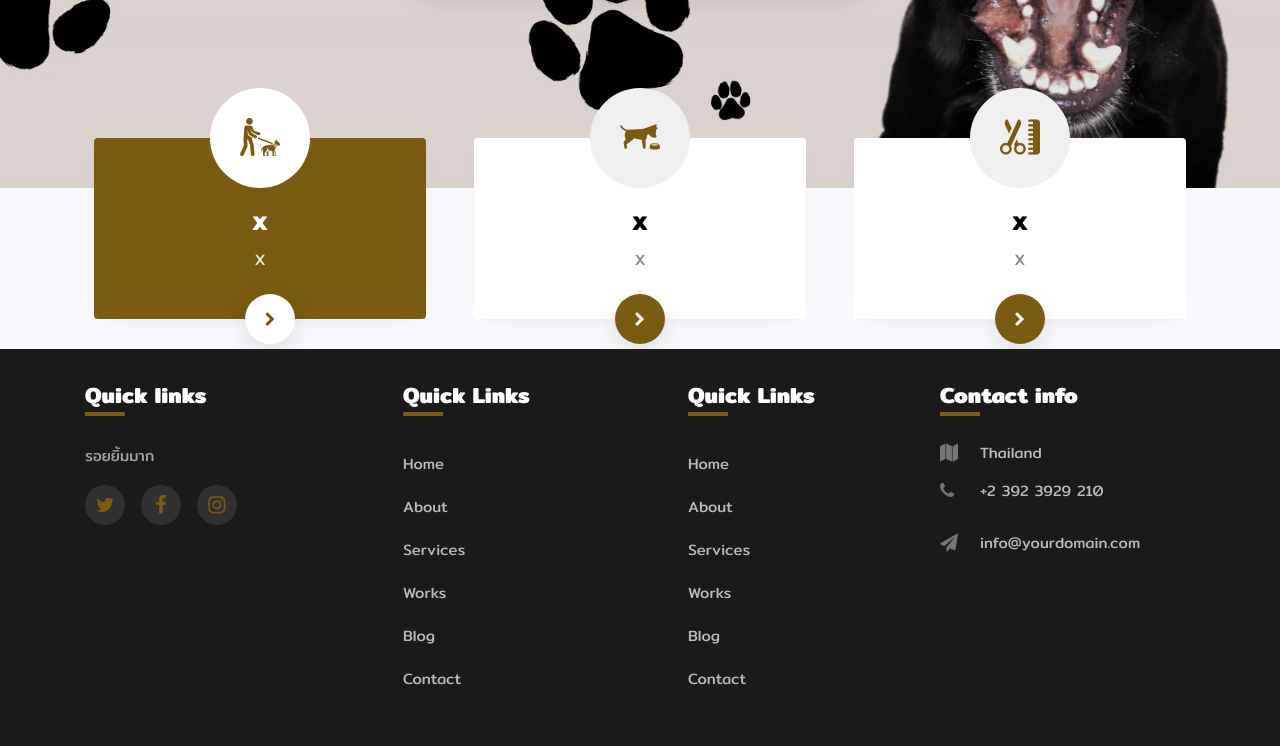
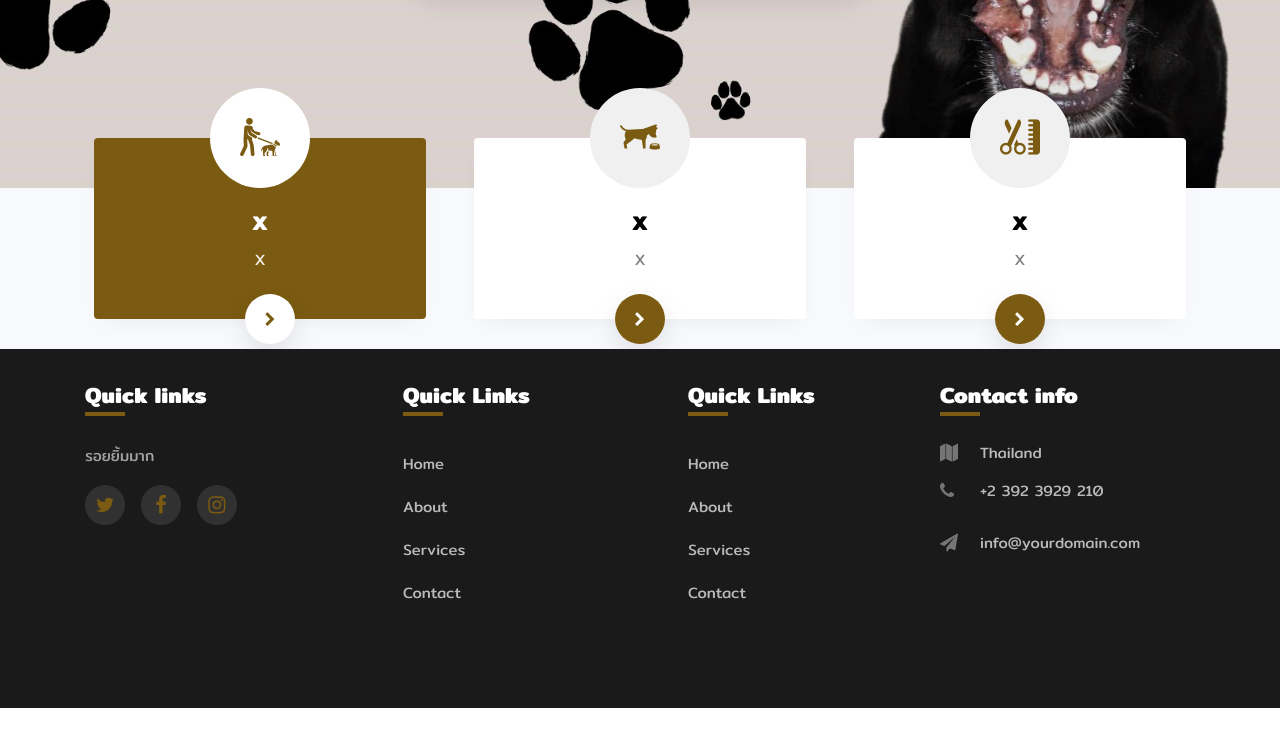
Before and after one commit to jermsak111/DOGGY-WEBSITE, a plain HTML site: page index.html in a window 1280 px wide. Shown: the part 612-1358 px from the top of the page. After the commit the page ends 1320 px from the top, so only its background shows below. Drawn offline with Linux system fonts and the light colour scheme; some packages are replaced by stand-ins of ours; no server answers; files whose address does not match are found by name.

Commit message:
Update index.html

```diff
--- a/index.html
+++ b/index.html
@@ -262,8 +262,6 @@
 						<li><a href="#" class="py-2 d-block">Home</a></li>
 						<li><a href="#" class="py-2 d-block">About</a></li>
 						<li><a href="#" class="py-2 d-block">Services</a></li>
-						<li><a href="#" class="py-2 d-block">Works</a></li>
-						<li><a href="#" class="py-2 d-block">Blog</a></li>
 						<li><a href="./contact.html" class="py-2 d-block">Contact</a></li>
 					</ul>
 				</div>
@@ -273,8 +271,6 @@
 						<li><a href="#" class="py-2 d-block">Home</a></li>
 						<li><a href="#" class="py-2 d-block">About</a></li>
 						<li><a href="#" class="py-2 d-block">Services</a></li>
-						<li><a href="#" class="py-2 d-block">Works</a></li>
-						<li><a href="#" class="py-2 d-block">Blog</a></li>
 						<li><a href="./contact.html" class="py-2 d-block">Contact</a></li>
 					</ul>
 				</div>
```
